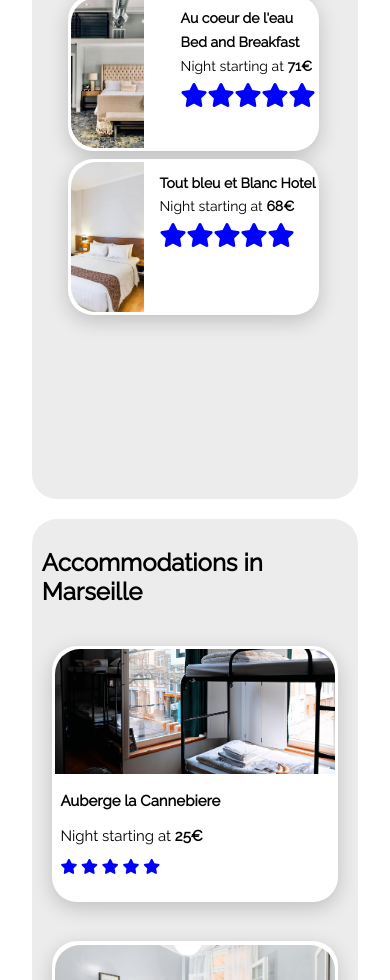
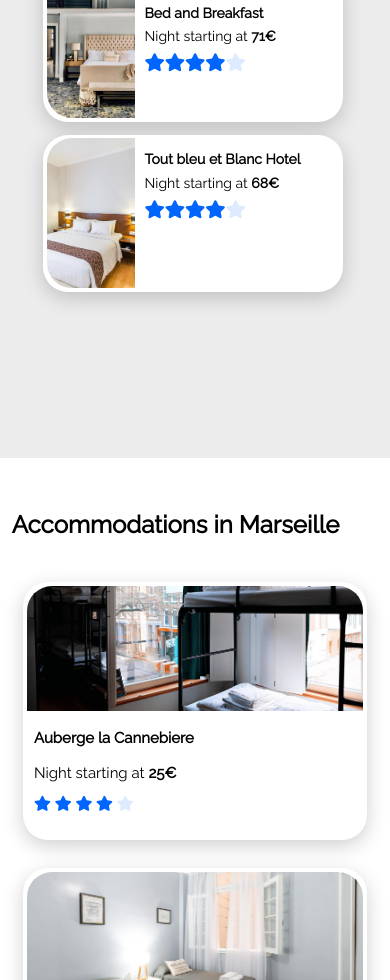
Before and after one commit to MailMaaan/OCP2, a plain HTML site: page index.html in a window 390 px wide. Shown: the part 1020-2000 px from the top of the page. Drawn offline with Linux system fonts and the light colour scheme.

Commit message:
Fixed fontawesome icons and finalized page

```diff
--- a/index.css
+++ b/index.css
@@ -1,10 +1,6 @@
 a {
     color: inherit;
     text-decoration: none;
-}
-
-a i {
-    color: blue;
 }
 
 main {
@@ -62,10 +58,16 @@ form i:last-child {
     margin: 0px;
 }
 
-@media screen and (min-width: 768px) and (max-width: 1211px) {
+@media only screen and (min-width: 768px) and (max-width: 1211px) {
     .main-container {
         display: flex;
         flex-direction: column;
+    }
+}
+
+@media only screen and (max-width: 767px) {
+    main {
+        margin: 0%;
     }
 }
 
@@ -120,7 +122,7 @@ form i:last-child {
     'logo . . . . . . . . . item3 item2 item1';
 }
 
-@media screen and (max-width: 767px) {
+@media only screen and (max-width: 767px) {
     .grid-container-nav {
         display: grid;
         grid-template-areas:
@@ -184,26 +186,6 @@ form i:last-child {
     transform: scale(1.25) perspective(1px)
 }
 
-.filter-button i {
-
-}
-
-.fa-cash-bill {
-
-}
-
-.fa-heart {
-
-}
-
-.fa-child {
-
-}
-
-.fa-dog {
-
-}
-
 .filter-text {
     float: right;
     text-align: left;
@@ -228,6 +210,14 @@ form i:last-child {
     border-radius: 25px;
     width: 60%;
     height: 760px;
+}
+
+.active {
+    color: #0065fc;
+}
+
+.empty {
+    color: #DEEBFF;
 }
 
 .cards {
@@ -270,22 +260,28 @@ form i:last-child {
     left: 10px
 }
 
-@media screen and (min-width: 768px) and (max-width: 1211px) {
+@media only screen and (min-width: 768px) and (max-width: 1211px) {
     .accommodations {
         order: 2;
         width: 100%;
     }
 }
 
-@media screen and (max-width: 767px) {
+@media only screen and (max-width: 767px) {
     .accommodations {
         height: 100%;
         width: 100%;
+        border-radius: 0px;
+        background-color: white;
     }
 
     .card-accommodations {
         line-height: 15px;
         font-size: 15px;
+    }
+
+    .card {
+        margin-bottom: 5px;
     }
 
     .cards {
@@ -309,7 +305,7 @@ form i:last-child {
 
 .most-popular i {
     float: right;
-    font-size: x-large;
+    font-size: large;
 }
 
 .section-title {
@@ -325,6 +321,8 @@ form i:last-child {
 }
 
 .card-aside {
+    display: flex;
+    justify-content: start;
     background-color: white;
     line-height: 5px;
     border-radius: 25px;
@@ -375,6 +373,7 @@ form i:last-child {
         border-radius: 25px;
         margin-top: 20px;
         margin-bottom: 20px;
+        border-radius: 0px;
     }
 
     .card-aside {
@@ -393,14 +392,13 @@ form i:last-child {
     border-top-left-radius: 25px;
     border-bottom-left-radius: 25px;
     object-fit: cover;
+    display: inline-block;
 }
 
 .cards-aside {
     text-align: left;
-}
-
-.cards-aside {
     line-height: 5px;
+    padding-left: 10px;
 }
 
 .cards-aside i {
@@ -443,7 +441,17 @@ form i:last-child {
   padding: 0px;
   font-size: 10px;
   min-height: 300px;
-  height: 100%;
+}
+
+@media only screen and (min-width: 768px) and (max-width: 1920px) {
+    .grid-container > div {
+        background-color: white;
+        text-align: center;
+        padding: 0px;
+        font-size: 10px;
+        min-height: 300px;
+        height: 100%;
+      }
 }
 
 .cards-activities {
@@ -502,9 +510,9 @@ form i:last-child {
         display: flex;
         flex-direction: column;
         justify-content: space-between;
-        margin-top: 40px;
         order: 5;
         max-height: 100%;
+        margin: 0px 20px;
     }
 
     .cards-activities {
@@ -521,10 +529,6 @@ form i:last-child {
         box-shadow: 0px 0px 0px 0px rgba(0, 0, 0, 0.2), 0 6px 20px 0 rgba(0, 0, 0, 0.19);
         transition: box-shadow 0.5s ease-in-out;
     }
-}
-
-.cards-aside {
-    float: right;
 }
 
 .info {
--- a/index.html
+++ b/index.html
@@ -35,8 +35,8 @@
         </form>
 
         <div class="filter-bar">
+            <div class="filter-buttons">
                 <h3>Filters</h3>
-            <div class="filter-buttons">
                 <div class="filter-button">
                     <div><i class="fas fa-money-bill-wave fa-1x"></i></div>
                     <div>Low cost</div>
@@ -193,7 +193,7 @@
                 <h2 class="section-title"><b>Most Popular</b><i class="fas fa-chart-line"></i></h2>
                 <div class="cards-aside-section">
                     <div class="card-aside">
-                        <a href="0">
+
                         <img src="images/hebergements/4_small/emile-guillemot-Bj_rcSC5XfE-unsplash.jpg" alt="">
                         <div class="cards-aside">
                             <h4><b>Morning Sun Hotel</b></h4>
@@ -207,47 +207,43 @@
                             </div>
 
                         </div>
-                        </a>
+
 
                     </div>
 
                     <div class="card-aside">
-                        <a href="0">
                         <img src="images/hebergements/4_small/aw-creative-VGs8z60yT2c-unsplash.jpg" alt="">
                         <div class="cards-aside">
                             <h4><b>Au coeur de l'eau</b></h4>
                             <h4><b>Bed and Breakfast</b></h4>
                             <p>Night starting at <b class="price_1">71€</b> </p>
                             <div class="rating">
-                                    <i class="fas fa-star empty"></i>
                                 <i class="fas fa-star active"></i>
                                 <i class="fas fa-star active"></i>
                                 <i class="fas fa-star active"></i>
                                 <i class="fas fa-star active"></i>
+                                <i class="fas fa-star empty"></i>
                             </div>
 
                         </div>
-                        </a>
+
 
                     </div>
 
                     <div class="card-aside">
-                        <a href="0">
                         <img src="images/hebergements/4_small/febrian-zakaria-sjvU0THccQA-unsplash.jpg" alt="">
                         <div class="cards-aside">
                             <h4><b>Tout bleu et Blanc Hotel</b></h4>
                             <p>Night starting at <b class="price_1">68€</b> </p>
                             <div class="rating">
-                                    <i class="fas fa-star empty"></i>
                                 <i class="fas fa-star active"></i>
                                 <i class="fas fa-star active"></i>
                                 <i class="fas fa-star active"></i>
                                 <i class="fas fa-star active"></i>
+                                <i class="fas fa-star empty"></i>
                             </div>
 
                         </div>
-                        </a>
-
                     </div>
                 </div>
             </aside>
```
Lines whose indentation alone changed are shown as unchanged.
